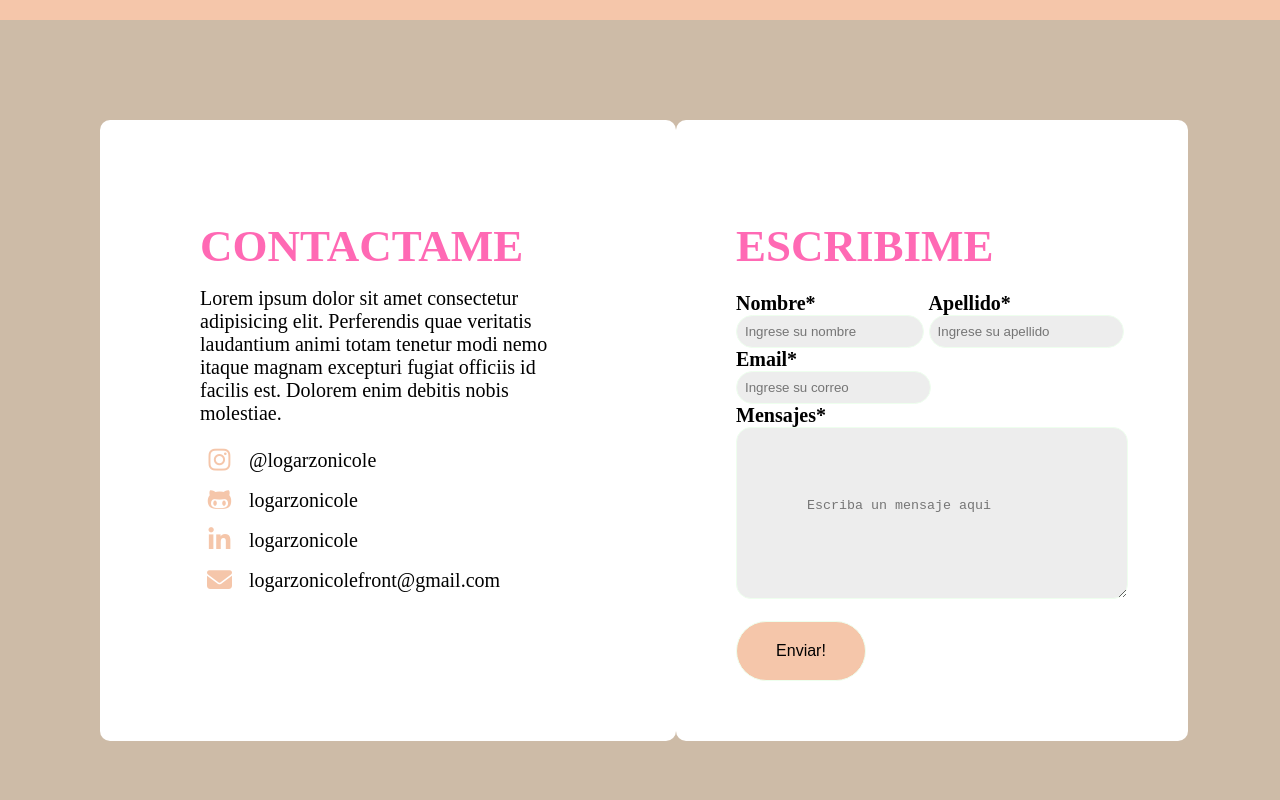
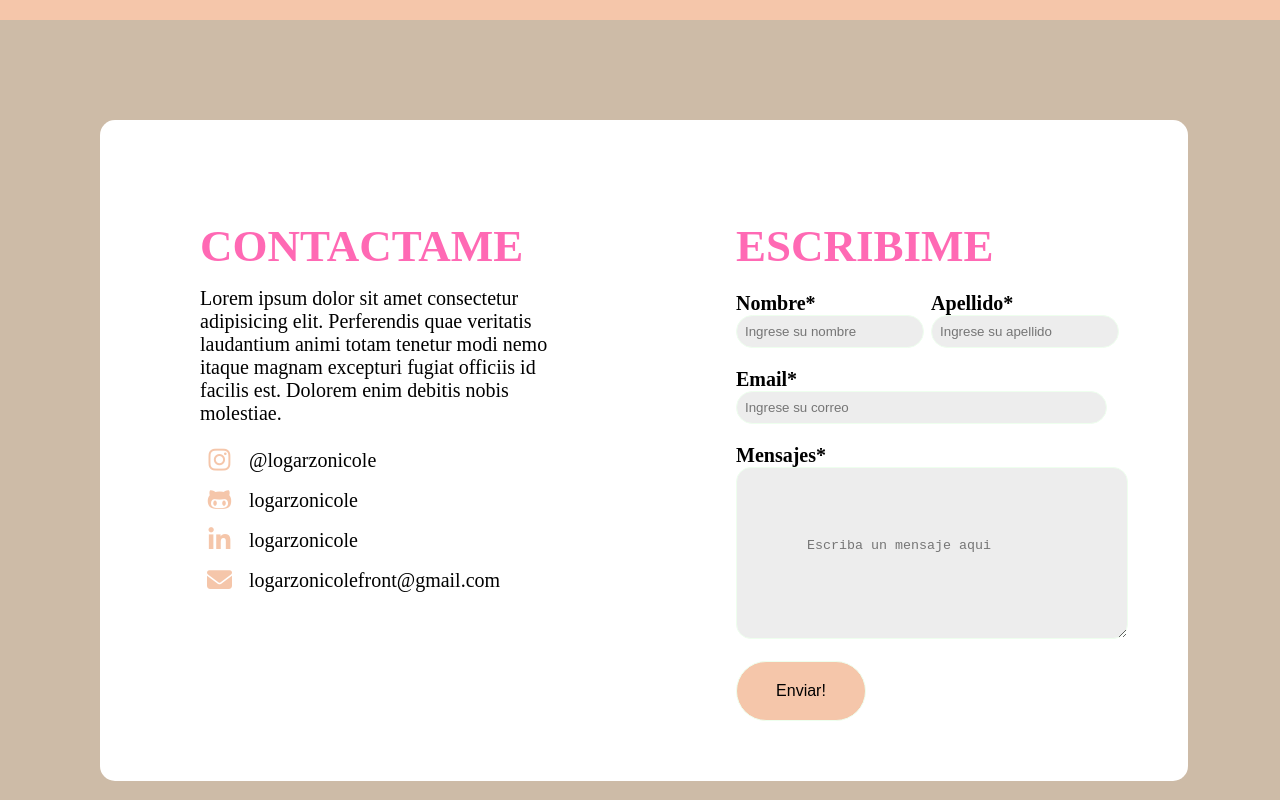
Before and after one commit to logarzonicole/Portfolio-final-, a plain HTML site: page index.html in a window 1280 px wide. Shown: the part 3460-4260 px from the top of the page. Drawn offline with Linux system fonts and the light colour scheme; a web font is replaced by a local one.

Commit message:
termine de hacer mis cambios en html y css por ahora

```diff
--- a/css/style.css
+++ b/css/style.css
@@ -306,7 +306,6 @@ p{
 #contactame{
 
     display: flex;
-
     padding: 100px;
     text-align: left;
     background-color: #CDBBA7;
@@ -344,7 +343,8 @@ tr:hover .iconos-contactame{
     margin:0 auto;
     padding: 100px ;
     background-color: white;
-    border-radius: 10px;
+    border-top-left-radius:15px;
+    border-bottom-left-radius: 15px;
 
 }
 .contactame{
@@ -362,7 +362,8 @@ tr:hover .iconos-contactame{
 .columna2{
     background-color: white;
     width:100%;
-    border-radius: 10px;
+    border-top-right-radius:15px;
+    border-bottom-right-radius: 15px;
     padding: 60px;
 }
 
@@ -374,12 +375,11 @@ tr:hover .iconos-contactame{
     font-family: 'STIX Two Math', serif;
 }
 
-.label-size{
+label{
     font-size: 20px;
-    padding-bottom: 0;
-
 
 }
+
 
 .nameandlastname{
     display: flex;
@@ -394,26 +394,31 @@ tr:hover .iconos-contactame{
 }
 
 
-.input-nombres{
+input[type="text"]{
+
     border-radius: 30px;
     padding: 8px;
     width: 170px;
     border:1px solid #efef;
     background-color: #ededed;
+    margin-bottom: 20px;
 }
 
-.input-apellidos{
+input[type="text"]{
     border-radius: 30px;
     padding: 8px;
     border:1px solid #efef;
     background-color: #ededed;
+    margin-bottom: 20px;
 }
 
-.input-email{
+input[type="email"]{
     border-radius: 30px;
     padding: 8px 8px 8px  8px;
     border:1px solid #efef;
     background-color: #ededed;
+    margin-bottom: 20px;
+    width: 90%;
 
 }
 
@@ -432,7 +437,7 @@ input:focus, textarea:focus{
 }
 
 
-.btn{
+input[type="submit"]{
     width: 130px;
     padding: 20px;
     border-radius:30px;
--- a/index.html
+++ b/index.html
@@ -259,32 +259,32 @@
                     <div class="nameandlastname">
 
                         <div class="nombreformulario">
-                        <label class="label-size"> <b>Nombre*</b></label>
+                        <label><b>Nombre*</b></label>
                         <input class="input-nombres" type="text" name="nombre" maxlength="15"
                             placeholder="Ingrese su nombre" required>
                     </div>
 
                     <div class="apellidoformulario">
-                        <label class="label-size"> <b>Apellido*<b></label>
+                        <label> <b>Apellido*<b></label>
                         <input class="input-apellidos" type="text" name="apellido" maxlength="15"
                             placeholder="Ingrese su apellido" required>
                     </div>
                     </div>
 
                     <div>
-                        <label class="label-size"> <b>Email*</b></label> <br>
+                        <label> <b>Email*</b></label> <br>
                         <input class="input-email" type="email" name="mail" maxlength="30"
                             placeholder="Ingrese su correo" required>
                     </div>
 
 
 
-                    <label class="label-size">Mensajes*</label> <br>
+                    <label>Mensajes*</label> <br>
                     <textarea class="mensajes" name="mensaje" placeholder="Escriba un mensaje aqui" required></textarea>
                     <br>
                     <br>
 
-                    <input type="submit" value="Enviar!" class="btn">
+                    <input type="submit" value="Enviar!">
             </div>
             </form>
         </section>
```
